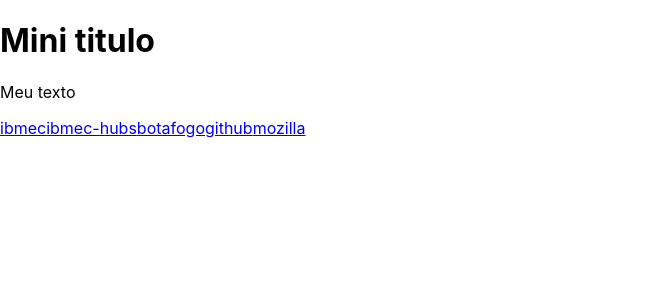
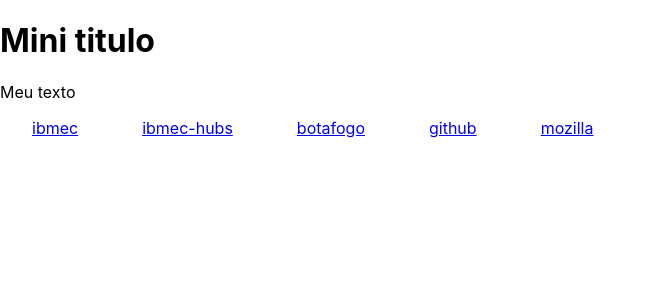
Before and after one commit to Enzoperroni/equipiadafront, a React (Create React App) app: page / in a window 1280 px wide. Shown: the top 300 px of the page, without its empty margins (0-657 px from the left). Built offline with nearby package versions, Linux system fonts and the light colour scheme.

Commit message:
something 2

```diff
--- /dev/null
+++ b/src/components/Link Genérico/LinkGenérico.jsx
@@ -0,0 +1,8 @@
+import { MeuA } from "./style"
+
+const LinkGenerico = (props) => (
+    <MeuA href= {props.endereco}>{props.texto}</MeuA>
+
+)
+
+export default LinkGenerico
--- /dev/null
+++ b/src/components/Link Genérico/style.js
@@ -0,0 +1,6 @@
+import { styled } from "styled-components";
+
+const MeuA = styled.a`
+    margin: 2em;
+`;
+export {MeuA}
--- a/src/components/LinkGenérico.jsx
+++ /dev/null
@@ -1,5 +0,0 @@
-const LinkGenerico = (props) => (
-    <a href= {props.endereco}>{props.texto}</a>
-)
-
-export default LinkGenerico
--- a/src/pages/Primeiro.jsx
+++ b/src/pages/Primeiro.jsx
@@ -1,4 +1,4 @@
-import LinkGenerico from "../components/LinkGenérico";
+import LinkGenerico from "../components/Link Genérico/LinkGenérico";
 import LinkSegundo from "../components/LinkSegundo";
 
 const Primeiro = ()=> {
```
